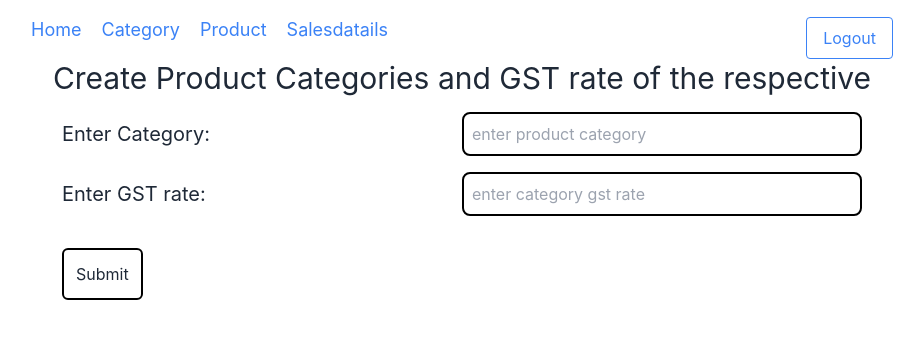
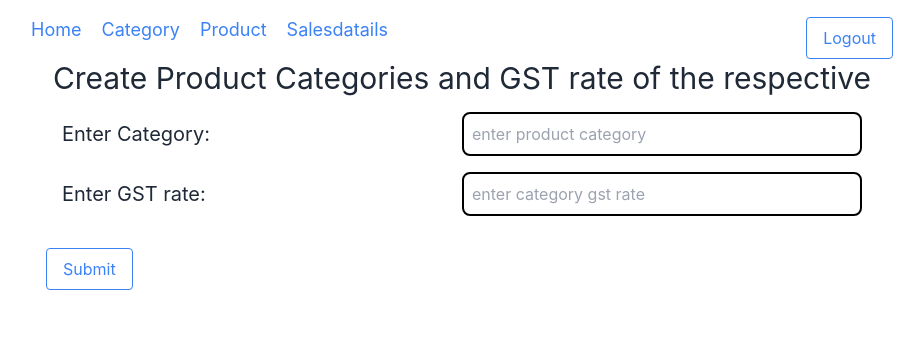
Before and after one commit to dev-prabhat/dashboard_fe, a React (Vite) app: page /category in a window 1280 px wide. Shown: the top 338 px of the page, without its empty margins (178-1102 px from the left). Built offline with nearby package versions, Linux system fonts and the light colour scheme; no server answers; sample sign-in values are in the browser's storage.

Commit message:
css: added styles to submit buttons in different pages

```diff
--- a/src/pages/Product.jsx
+++ b/src/pages/Product.jsx
@@ -78,7 +78,7 @@ const Product = () => {
           </div>
           <button
             type="submit"
-            className="p-3 m-4 border-2 border-black rounded-md"
+            className="mt-4 bg-white text-blue-500 px-4 py-2 rounded border-blue-500 border-[1px]"
           >
             Submit
           </button>
--- a/src/pages/ProductCategory.jsx
+++ b/src/pages/ProductCategory.jsx
@@ -53,7 +53,7 @@ const ProductCategory = () => {
           </div>
           <button
             type="submit"
-            className="p-3 m-4 border-2 border-black rounded-md"
+            className="mt-4 bg-white text-blue-500 px-4 py-2 rounded border-blue-500 border-[1px]"
           >
             Submit
           </button>
```
